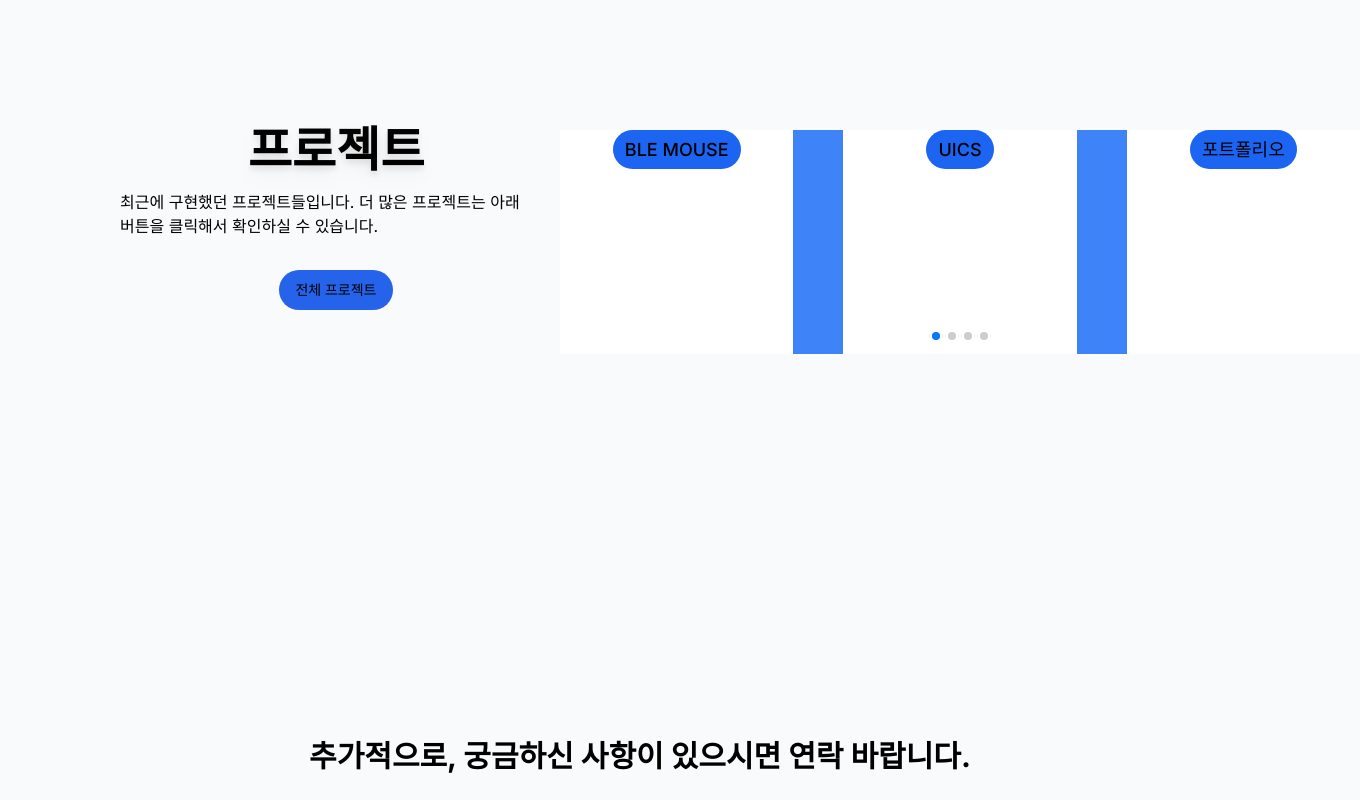
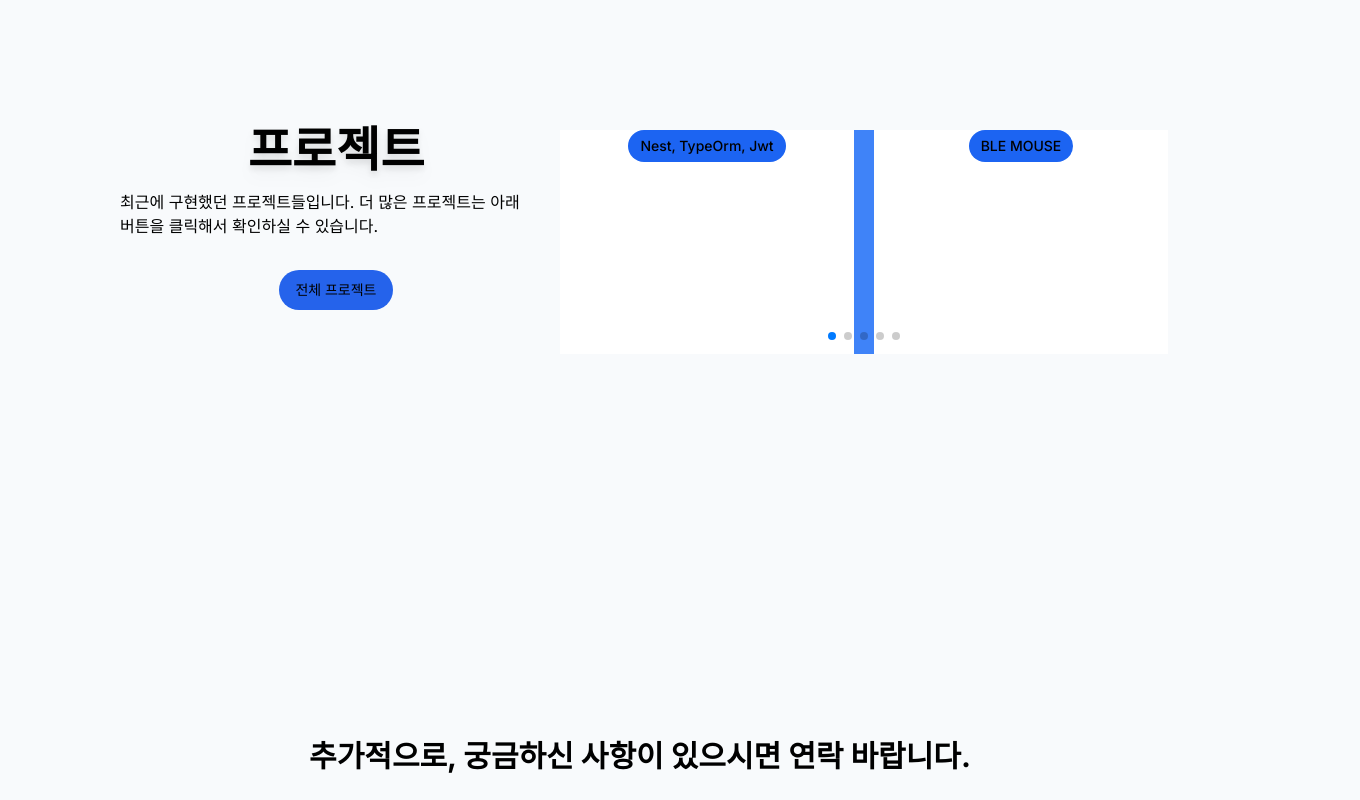
Before and after one commit to bongyoen/nextjs-portfolio, a Next.js app: page / in a window 1280 px wide. Shown: the part 1660-2460 px from the top of the page, 1360 px wide, since content can reach past the window. Built offline with nearby package versions, Linux system fonts and the light colour scheme.

Commit message:
swiper 사이즈별 갯수 조정

```diff
--- a/src/app/globals.css
+++ b/src/app/globals.css
@@ -105,6 +105,10 @@ body {
     object-fit: cover;
 }
 
-.mySwiper {
-    width: 800px;
+.swiper-slide {
+    /*width: 800px;*/
+    display: flex;
+    flex-wrap: wrap;
+    align-content: flex-start;
+
 }
--- a/src/app/projects/page.tsx
+++ b/src/app/projects/page.tsx
@@ -1,7 +1,7 @@
 import Base from "@/src/components/base";
 import Image from "next/image";
 import {UNION_STR} from "@/src/components/util/UNION_STR";
-import ProjectItem from "@/src/components/projectItem";
+import ProjectItem from "@/src/components/cmmn/projectItem";
 
 export default function Projects() {
     return (
--- a/src/components/home/aboutProject.tsx
+++ b/src/components/home/aboutProject.tsx
@@ -19,7 +19,7 @@ export default function AboutProject() {
                 </button>
             </a>
             </div>
-            <div className="w-6/12 h-56 bg-blue-500">
+            <div className="w-6/12 h-56 bg-blue-500 ">
                 <MainSlider/>
             </div>
         </section>
--- a/src/swiper/userSwiper.tsx
+++ b/src/swiper/userSwiper.tsx
@@ -2,7 +2,7 @@
 
 import SwiperCore from "swiper";
 import {Swiper, SwiperSlide} from "swiper/react";
-import {useRef} from "react";
+import {useEffect, useRef, useState} from "react";
 import {Navigation, Scrollbar, Pagination} from "swiper/modules"; // Swiper v6 이상의 경우
 import 'swiper/css';
 import 'swiper/css/pagination';
@@ -11,49 +11,69 @@ import {UNION_STR} from "@/src/components/util/UNION_STR";
 export default function MainSlider() {
     SwiperCore.use([Navigation, Scrollbar]);
     useRef<SwiperCore>();
+
+    const [sliderItemEq, setSliderItemEq] = useState<number>(2);
+
+    useEffect(() => {
+        const resizeViewportWidth = () => {
+            console.log(window.innerWidth);
+
+            if (window.innerWidth < 1280 && sliderItemEq === 2) {
+                setSliderItemEq(1);
+            } else if (window.innerWidth >= 1280 && sliderItemEq === 1) {
+                console.log("도달??")
+                setSliderItemEq(2);
+            }
+        };
+
+        window.addEventListener('resize', resizeViewportWidth);
+
+    }, [sliderItemEq]);
+
     return (
         <Swiper
-            slidesPerView={3}
-            spaceBetween={50}
+            slidesPerView={sliderItemEq}
+            spaceBetween={20}
             pagination={{
                 clickable: true,
             }}
             modules={[Pagination]}
             className="mySwiper"
         >
-            <SwiperSlide className="w-[1.1rem]">
+            <SwiperSlide style={{display: "flex"}}>
                 <span
-                    className="bg-blue-600 inline-flex items-center justify-center whitespace-nowrap rounded-full px-3 py-1.5 font-medium ring-offset-background transition-all focus-visible:outline-none focus-visible:ring-2 focus-visible:ring-ring focus-visible:ring-offset-2 disabled:pointer-events-none disabled:opacity-50 data-[state=active]:bg-primary  data-[state=active]:shadow-sm w-48 lg:w-auto text-black">
+                    className="text-sm bg-blue-600 inline-flex items-center justify-center whitespace-nowrap rounded-full px-3 py-1.5 font-medium ring-offset-background transition-all focus-visible:outline-none focus-visible:ring-2 focus-visible:ring-ring focus-visible:ring-offset-2 disabled:pointer-events-none disabled:opacity-50 data-[state=active]:bg-primary  data-[state=active]:shadow-sm lg:w-auto text-black">
+                    {UNION_STR.project.login}
+                </span>
+            </SwiperSlide>
+            <SwiperSlide style={{display: "flex"}}>
+                <span
+                    className="text-sm bg-blue-600 inline-flex items-center justify-center whitespace-nowrap rounded-full px-3 py-1.5 font-medium ring-offset-background transition-all focus-visible:outline-none focus-visible:ring-2 focus-visible:ring-ring focus-visible:ring-offset-2 disabled:pointer-events-none disabled:opacity-50 data-[state=active]:bg-primary  data-[state=active]:shadow-sm lg:w-auto text-black">
                     {UNION_STR.project.mouse}
                 </span>
             </SwiperSlide>
-            <SwiperSlide>
+            <SwiperSlide style={{display: "flex"}}>
                 <span
-                    className="bg-blue-600 inline-flex items-center justify-center whitespace-nowrap rounded-full px-3 py-1.5 font-medium ring-offset-background transition-all focus-visible:outline-none focus-visible:ring-2 focus-visible:ring-ring focus-visible:ring-offset-2 disabled:pointer-events-none disabled:opacity-50 data-[state=active]:bg-primary  data-[state=active]:shadow-sm w-48 lg:w-auto text-black">
+                    className="text-sm bg-blue-600 inline-flex items-center justify-center whitespace-nowrap rounded-full px-3 py-1.5 font-medium ring-offset-background transition-all focus-visible:outline-none focus-visible:ring-2 focus-visible:ring-ring focus-visible:ring-offset-2 disabled:pointer-events-none disabled:opacity-50 data-[state=active]:bg-primary  data-[state=active]:shadow-sm lg:w-auto text-black">
                     {UNION_STR.project.uics}
                 </span>
             </SwiperSlide>
-            <SwiperSlide>
+            <SwiperSlide style={{display: "flex"}}>
                 <span
-                    className="bg-blue-600 inline-flex items-center justify-center whitespace-nowrap rounded-full px-3 py-1.5 font-medium ring-offset-background transition-all focus-visible:outline-none focus-visible:ring-2 focus-visible:ring-ring focus-visible:ring-offset-2 disabled:pointer-events-none disabled:opacity-50 data-[state=active]:bg-primary  data-[state=active]:shadow-sm w-48 lg:w-auto text-black">
+                    className="text-sm bg-blue-600 inline-flex items-center justify-center whitespace-nowrap rounded-full px-3 py-1.5 font-medium ring-offset-background transition-all focus-visible:outline-none focus-visible:ring-2 focus-visible:ring-ring focus-visible:ring-offset-2 disabled:pointer-events-none disabled:opacity-50 data-[state=active]:bg-primary  data-[state=active]:shadow-sm lg:w-auto text-black">
                     {UNION_STR.project.portfolio}
                 </span>
             </SwiperSlide>
-            <SwiperSlide>
+
+            <SwiperSlide style={{display: "flex"}}>
                 <span
-                    className="bg-blue-600 inline-flex items-center justify-center whitespace-nowrap rounded-full px-3 py-1.5 font-medium ring-offset-background transition-all focus-visible:outline-none focus-visible:ring-2 focus-visible:ring-ring focus-visible:ring-offset-2 disabled:pointer-events-none disabled:opacity-50 data-[state=active]:bg-primary  data-[state=active]:shadow-sm w-48 lg:w-auto text-black">
-                    {UNION_STR.project.login}
-                </span>
-            </SwiperSlide>
-            <SwiperSlide>
-                <span
-                    className="bg-blue-600 inline-flex items-center justify-center whitespace-nowrap rounded-full px-3 py-1.5 font-medium ring-offset-background transition-all focus-visible:outline-none focus-visible:ring-2 focus-visible:ring-ring focus-visible:ring-offset-2 disabled:pointer-events-none disabled:opacity-50 data-[state=active]:bg-primary  data-[state=active]:shadow-sm w-48 lg:w-auto text-black">
+                    className="text-sm bg-blue-600 inline-flex items-center justify-center whitespace-nowrap rounded-full px-3 py-1.5 font-medium ring-offset-background transition-all focus-visible:outline-none focus-visible:ring-2 focus-visible:ring-ring focus-visible:ring-offset-2 disabled:pointer-events-none disabled:opacity-50 data-[state=active]:bg-primary  data-[state=active]:shadow-sm lg:w-auto text-black">
                     {UNION_STR.project.autoAd}
                 </span>
             </SwiperSlide>
-            <SwiperSlide>
+            <SwiperSlide style={{display: "flex"}}>
                 <span
-                    className="bg-blue-600 inline-flex items-center justify-center whitespace-nowrap rounded-full px-3 py-1.5 font-medium ring-offset-background transition-all focus-visible:outline-none focus-visible:ring-2 focus-visible:ring-ring focus-visible:ring-offset-2 disabled:pointer-events-none disabled:opacity-50 data-[state=active]:bg-primary  data-[state=active]:shadow-sm w-48 lg:w-auto text-black">
+                    className="text-sm bg-blue-600 inline-flex items-center justify-center whitespace-nowrap rounded-full px-3 py-1.5 font-medium ring-offset-background transition-all focus-visible:outline-none focus-visible:ring-2 focus-visible:ring-ring focus-visible:ring-offset-2 disabled:pointer-events-none disabled:opacity-50 data-[state=active]:bg-primary  data-[state=active]:shadow-sm lg:w-auto text-black">
                     {UNION_STR.project.vpn}
                 </span>
             </SwiperSlide>
```
Also changed, not shown: src/components/cmmn/projectItem.tsx (renamed from src/components/projectItem.tsx), 2 other files (tests, documents, lock files or other folders).
